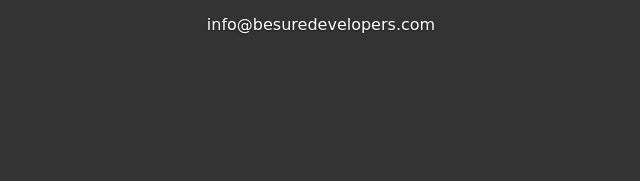
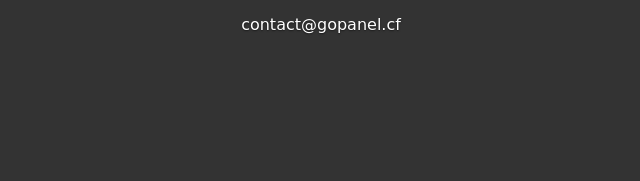
Before and after one commit to goPanel/gopanel.github.io, a plain HTML site: page index.html in a window 1280 px wide. Shown: the part 539-720 px from the top of the page, 319-959 px from the left. Drawn offline with nearby package versions, Linux system fonts and the light colour scheme; a web font is replaced by a local one.

Commit message:
Update index.html

```diff
--- a/index.html
+++ b/index.html
@@ -203,7 +203,7 @@ body {
           	<img src="/underconstruction.png">
             <h1 class="cover-heading">Under Construction</h1>
             <p class="lead">Our website is under construction. We`ll be here soon with our new awesome site.</p>
-            <p>info@besuredevelopers.com</p>
+            <p>contact@gopanel.cf</p>
 
           </div>
 
```
